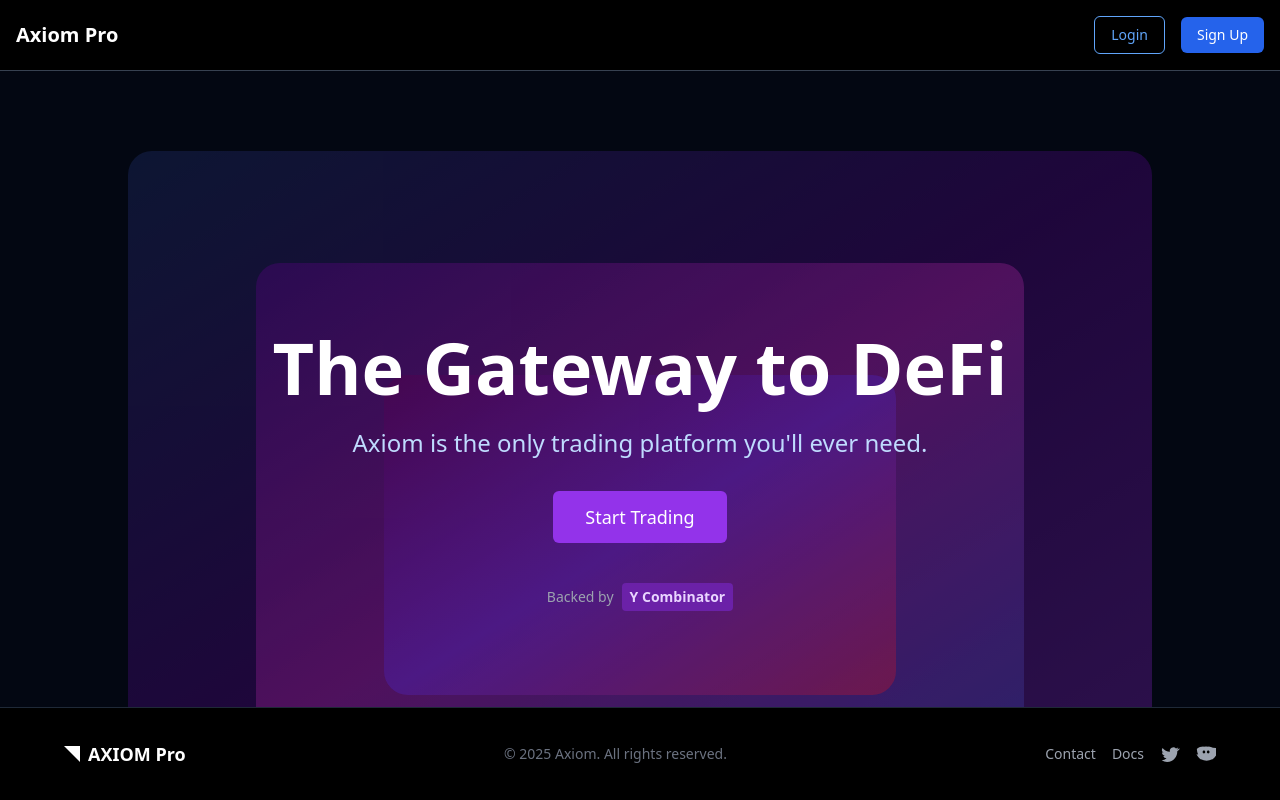
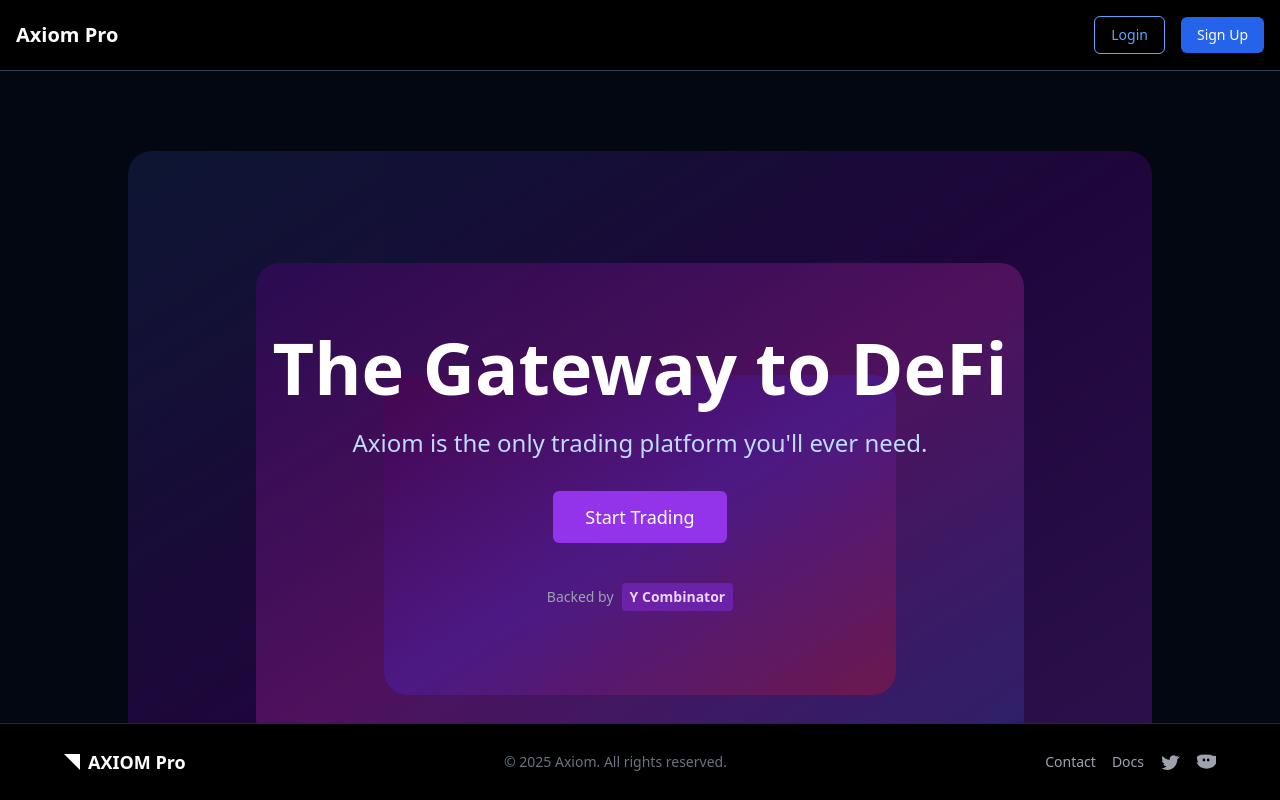
Before and after one commit to Leo-1208/Axiom-Clone, a Next.js app: page / in a window 1280 px wide. Shown: the top 800 px of the page. Built offline with nearby package versions, Linux system fonts and the light colour scheme.

Commit message:
Update Footer.tsx

```diff
--- a/components/Footer.tsx
+++ b/components/Footer.tsx
@@ -7,7 +7,7 @@
   const year = new Date().getFullYear();
 
   return (
-    <footer className="fixed bottom-0 inset-x-0 bg-black text-gray-400 px-4 py-8 border-t border-gray-800 z-50">
+    <footer className="fixed bottom-0 inset-x-0 bg-black text-gray-400 px-4 py-6 border-t border-gray-800 z-50">
       <div className="max-w-6xl mx-auto flex flex-col md:flex-row items-center justify-between gap-4">
         {/* Left: Brand */}
         <div className="flex items-center space-x-2 text-white">
```
